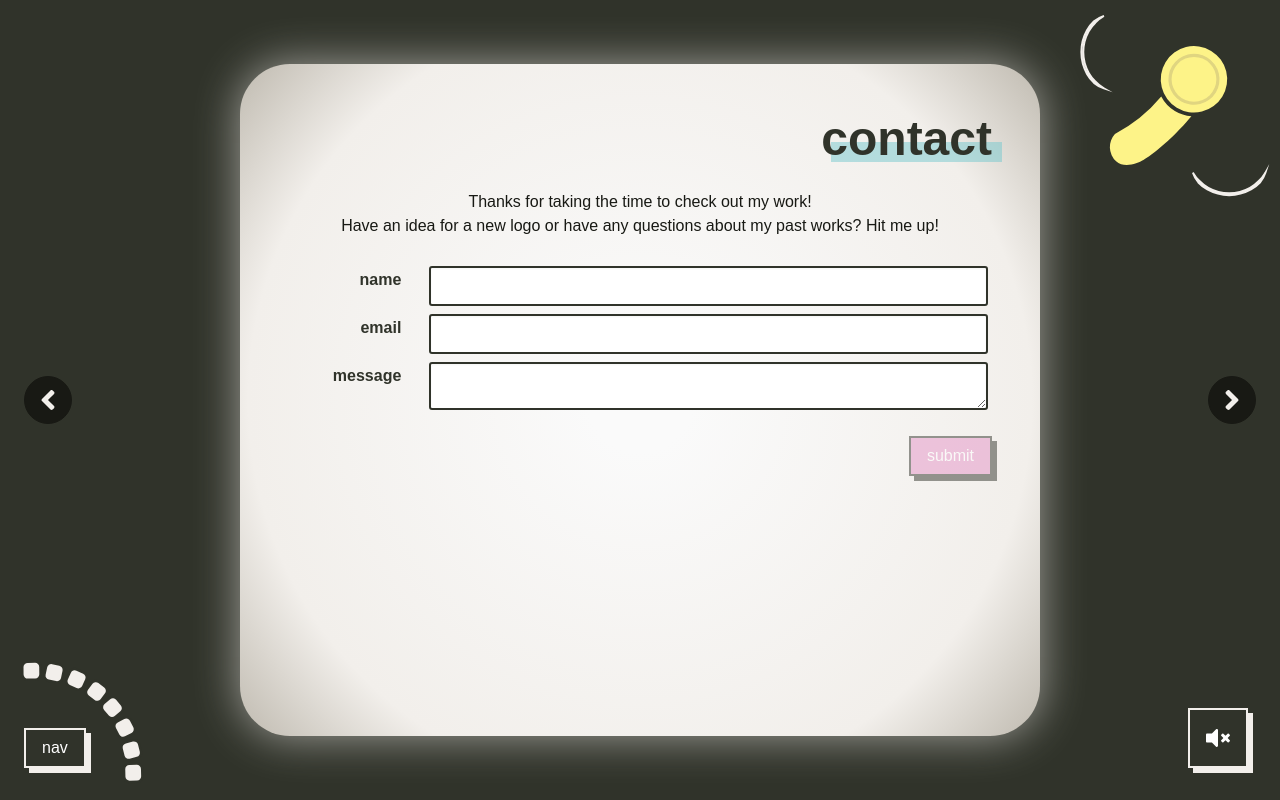
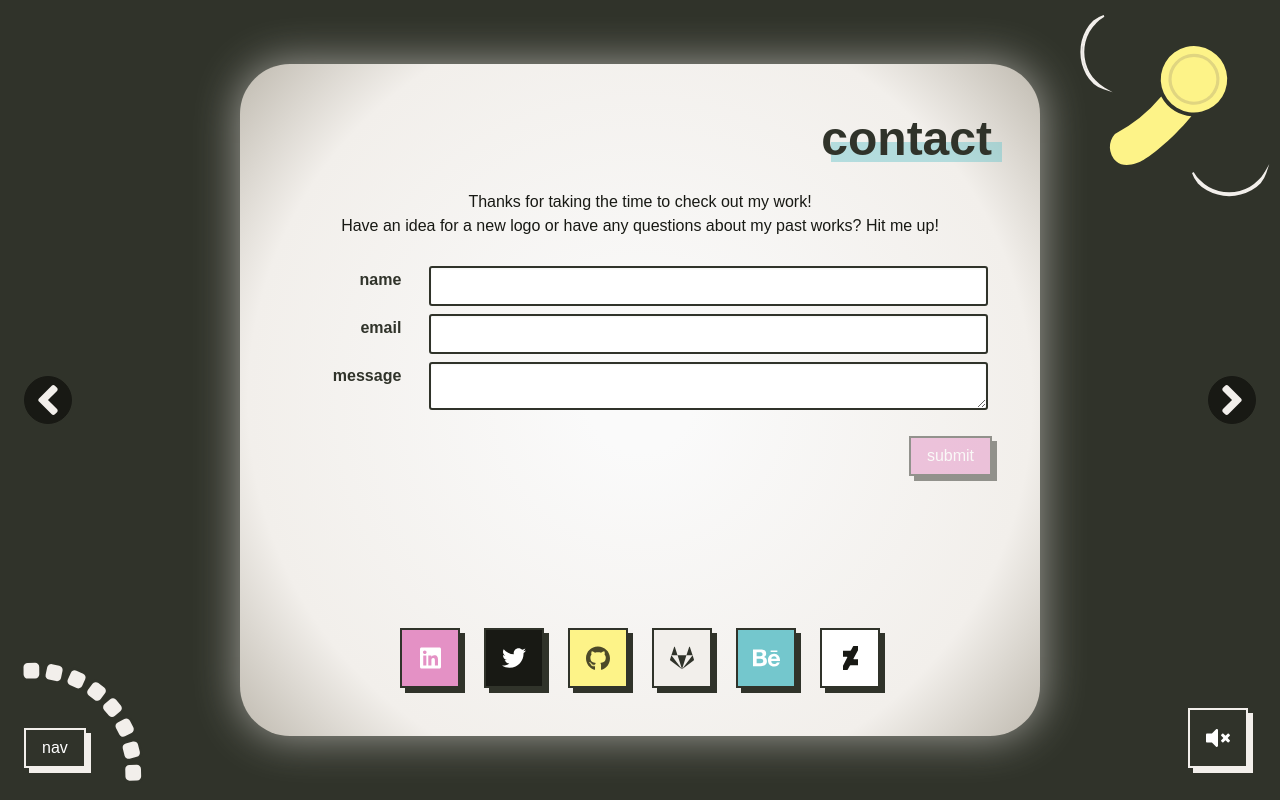
Before and after one commit to Samiam519/portfolio_2021, a Vue app: page /contact in a window 1280 px wide. Built offline with nearby package versions, Linux system fonts and the light colour scheme.

Commit message:
add social buttons

```diff
--- a/src/css/styles.css
+++ b/src/css/styles.css
@@ -68,6 +68,14 @@ button.has-white-stroke:hover {
 
 .hero-body {
     text-align: left;
+}
+
+#buffer{
+    flex-grow: 10;
+}
+
+#socials > * {
+    margin: 0 0.5em
 }
 
 /* Changer Knob */
@@ -329,8 +337,7 @@ button:hover::before {
 button:hover::after{
     position: absolute;
     content: '';
-    background: inherit;
-    background-size: auto;
+    background-color: inherit;
     z-index: -1;
     top: -2px;
     left: -2px;
@@ -338,6 +345,7 @@ button:hover::after{
     width: 105%;
     height: 110%;
     border: inherit;
+    background-size: auto;
     background-size: 100%;
 }
 
--- a/src/css/theme.scss
+++ b/src/css/theme.scss
@@ -54,8 +54,7 @@ $family-sans-serif: "Abside", Arial, Helvetica Nueue, sans-serif;
 $primary: $pink;
 $secondary: $cyan;
 $link: $cyan;
-$danger: $red;
-$info: $blue;
+$info: $pink;
 $warning: $yellow;
 $dark: $grey-dark;
 $text: $black;
--- a/src/main.js
+++ b/src/main.js
@@ -3,33 +3,36 @@ import App from './App.vue'
 import Buefy from 'buefy'
 import BulmaTheme from '@/assets/dist_theme.css'
 import 'animate.css'
+import router from "@/router";
+
+// icons
 import { library } from '@fortawesome/fontawesome-svg-core';
-// internal icons
-import {
-  faCheck,
-  faCheckCircle,
-  faArrowUp,
-  faAngleRight,
-  faAngleLeft,
-  faAngleDown,
-  faCaretUp,
-  faExclamationCircle,
-  faVolumeUp, faVolumeMute
-} from "@fortawesome/free-solid-svg-icons";
+import { fas } from "@fortawesome/free-solid-svg-icons";
+import { faTwitter, faLinkedin, faGithub, faGitlab, faBehance, faDeviantart } from '@fortawesome/free-brands-svg-icons'
 import { FontAwesomeIcon } from "@fortawesome/vue-fontawesome";
-import router from './router'
 
-library.add(faCheck, faCheckCircle, faArrowUp, faAngleRight, faAngleLeft, faAngleDown, faCaretUp, faExclamationCircle, faVolumeUp, faVolumeMute);
+library.add(fas, faTwitter, faLinkedin, faGithub, faGitlab, faBehance, faDeviantart);
 Vue.component('vue-fontawesome', FontAwesomeIcon);
 
 Vue.use(Buefy, {
-  defaultIconComponent: 'vue-fontawesome',
-  defaultIconPack: 'fas',
+    defaultIconComponent: "vue-fontawesome",
+    defaultIconPack: "fas",
+    customIconPacks: {
+        fas: {
+            sizes: {
+                default: "lg",
+                "is-small": "1x",
+                "is-medium": "2x",
+                "is-large": "3x"
+            },
+            iconPrefix: ""
+        }
+    }
 })
 Vue.use(BulmaTheme)
 Vue.config.productionTip = false
 
 new Vue({
-  router,
-  render: h => h(App)
+    router,
+    render: h => h(App)
 }).$mount('#app')
--- a/src/views/About.vue
+++ b/src/views/About.vue
@@ -1383,9 +1383,6 @@
           </g>
         </svg>
         <h1 class="title is-1 has-text-grey-dark is-highlighted red-highlight is-align-self-flex-start">about me</h1>
-        <div id="social-icons">
-
-        </div>
       </div>
     </section>
   </b-carousel-item>
--- a/src/views/Contact.vue
+++ b/src/views/Contact.vue
@@ -2,7 +2,8 @@
   <b-carousel-item>
     <section id="contact" class="hero is-fullheight is-dark">
       <div class="hero-body slide-body has-text-black">
-        <h1 class="title is-1 has-text-grey-dark is-highlighted blue-highlight animate__animated animate__fadeInUp">contact</h1>
+        <h1 class="title is-1 has-text-grey-dark is-highlighted blue-highlight animate__animated animate__fadeInUp">
+          contact</h1>
         <p class="animate__animated animate__fadeInUp _2">Thanks for taking the time to check out my work!
         </p>
         <p class="mb-5 animate__animated animate__fadeInUp _3">
@@ -59,6 +60,51 @@
             </b-button>
           </b-tooltip>
         </form>
+        <div id="buffer"></div>
+        <div id="socials" class="animate__animated animate__fadeInUp _8 is-flex is-justify-content-center">
+          <b-button
+              icon-pack="fab"
+              class="is-info has-black-stroke is-large"
+              icon-right="linkedin"
+              aria-label="Visit Sam's LinkedIn"
+              @click="openSocial(0)"
+          />
+          <b-button
+              icon-pack="fab"
+              class="is-black has-black-stroke is-large"
+              icon-right="twitter"
+              aria-label="Visit Sam's Twitter"
+              @click="openSocial(1)"
+          />
+          <b-button
+              icon-pack="fab"
+              class="is-warning has-black-stroke is-large"
+              icon-right="github"
+              aria-label="Visit Sam's Github"
+              @click="openSocial(2)"
+          />
+          <b-button
+              icon-pack="fab"
+              class="is-grey has-black-stroke is-large"
+              icon-right="gitlab"
+              aria-label="Visit Sam's Gitlab"
+              @click="openSocial(3)"
+          />
+          <b-button
+              icon-pack="fab"
+              class="is-link has-black-stroke is-large"
+              icon-right="behance"
+              aria-label="Visit Sam's Behance"
+              @click="openSocial(4)"
+          />
+          <b-button
+              icon-pack="fab"
+              class="is-white has-black-stroke is-large"
+              icon-right="deviantart"
+              aria-label="Visit Sam's Deviantart"
+              @click="openSocial(5)"
+          />
+        </div>
       </div>
     </section>
   </b-carousel-item>
@@ -69,16 +115,24 @@ import axios from 'axios';
 
 export default {
   name: "Contact",
-  data(){
+  data() {
     return {
       name: '',
       email: '',
       message: '',
-      loading: false
+      loading: false,
+      socialsLinks: [
+        "https://www.linkedin.com/in/samjimenez519/",
+        "https://twitter.com/_sam_antics",
+        "https://github.com/Samiam519",
+        "https://gitlab.com/samiam5194",
+        "https://www.behance.net/samjimenez",
+        "https://www.deviantart.com/samaim519"
+      ]
     }
   },
   computed: {
-    formIncomplete(){
+    formIncomplete() {
       return !this.name || !this.email || !this.message
     }
   },
@@ -109,6 +163,9 @@ export default {
               type: 'is-danger'
             })
           });
+    },
+    openSocial(ind) {
+      window.open(this.socialsLinks[ind], '_blank').focus();
     }
   }
 }
```
Also changed, not shown: package.json (+5 -3 lines), src/assets/dist_theme.css, 1 other file (tests, documents, lock files or other folders).
